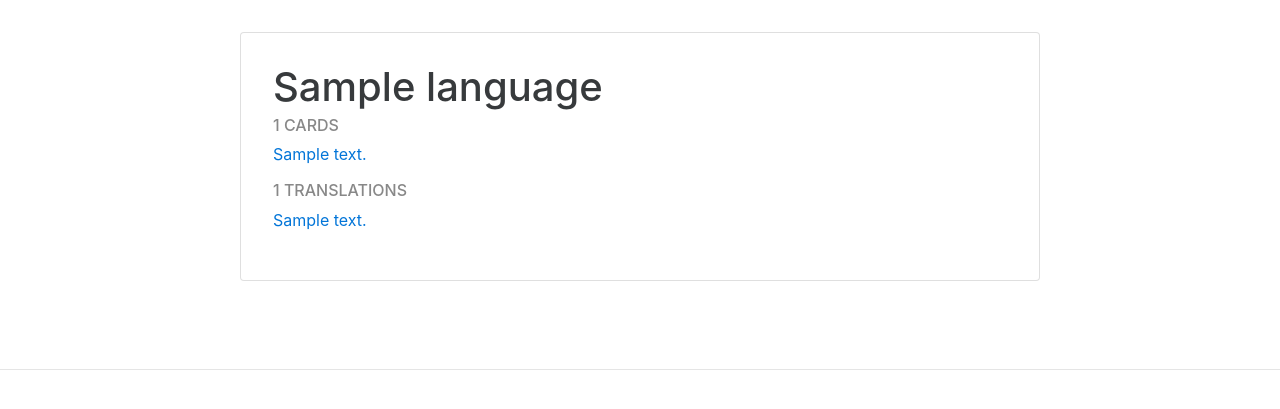
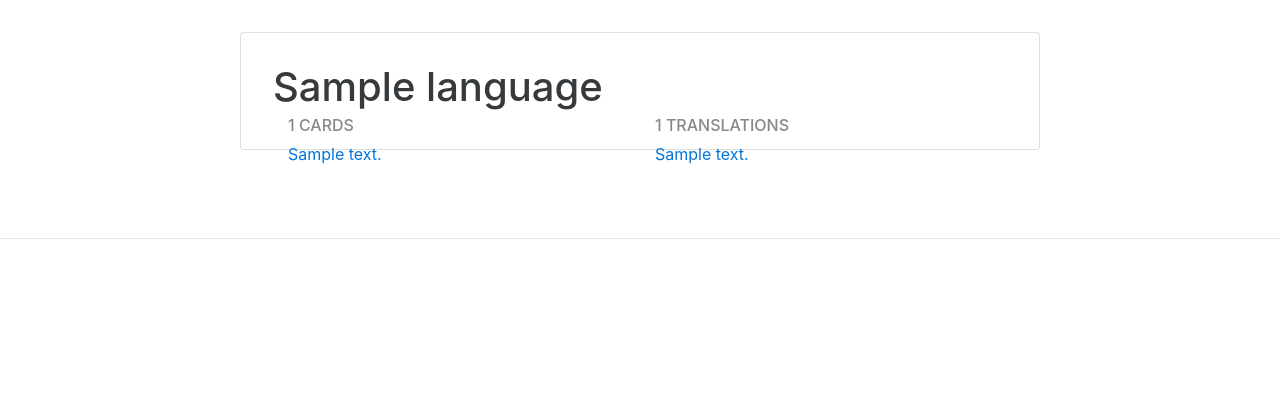
Before and after one commit to michaelsnook/sunlo, a Django app: page /language/1/ in a window 1280 px wide. Shown: the part 70-479 px from the top of the page. Run offline with Django 3.2, Linux system fonts and the light colour scheme; tables that the repository leaves empty hold one stand-in row (values such as "Sample post"); style sheets or scripts are compiled from the project's sources; parts of the project's set-up code (start-up, migrations or seed data) failed here and were passed over; some libraries are stand-ins or nearby versions.

Commit message:
Misc changes that didn't belong in another commit.

```diff
--- a/cards/templates/cards/language_detail.html
+++ b/cards/templates/cards/language_detail.html
@@ -2,7 +2,7 @@
 {% block content %}
 <section class="card">
   <h1>{{ language.name }}</h1>
-  <div class="com-md-6">
+  <div class="col-md-6">
     <h4>{{ language.card_set.count }} cards</h4>
     <ul class="list-unstyled">
       {% for card in language.card_set.all %}
@@ -10,7 +10,7 @@
       {% endfor %}
     </ul>
   </div>
-  <div class="com-md-6">
+  <div class="col-md-6">
     <h4>{{ language.cardtranslation_set.count }} translations</h4>
 
     <ul class="list-unstyled">
--- a/cards/templates/cards/login.html
+++ b/cards/templates/cards/login.html
@@ -8,7 +8,7 @@
     <h2 class="login-form-heading">Please log in</h2>
     <div class="form-group">
       <label for="username">Username</label>
-      <input name="username" type="slug" id="username" class="form-control" placeholder="Michael Mzungu" required autofocus>
+      <input name="username" type="slug" id="username" class="form-control" placeholder="mzungumichael" required autofocus>
     </div>
     <div class="form-group">
       <label for="password">Password</label>
```
Also changed, not shown: cards/templates/cards/home.html (+4 -3 lines).
